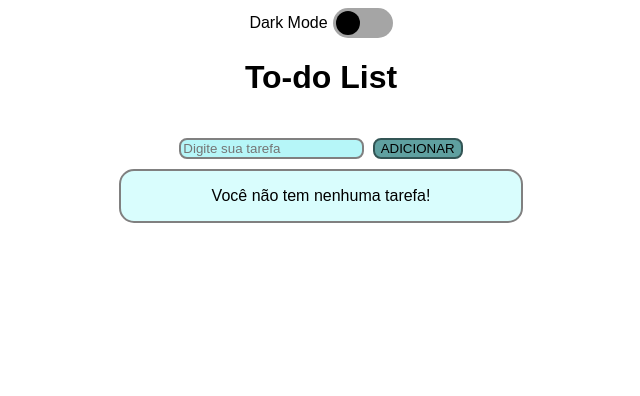
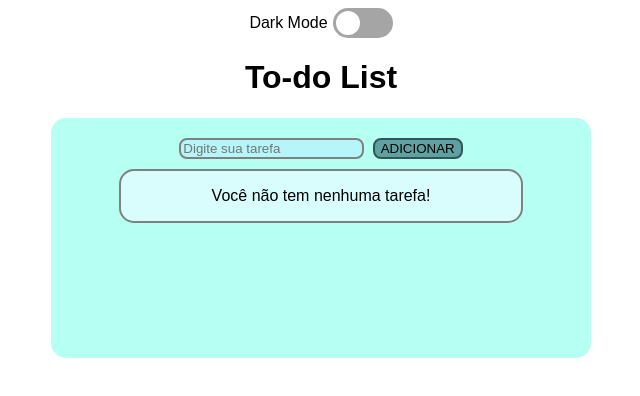
Before and after one commit to BreninDevv/Todo-list-React, a React (Vite) app: page / in a window 1280 px wide. Shown: the top 396 px of the page, without its empty margins (319-959 px from the left). Built offline with nearby package versions, Linux system fonts and the light colour scheme; a web font is replaced by a local one.

Commit message:
feat: dark mode completo e projeto quase finalizado

```diff
--- a/src/App.jsx
+++ b/src/App.jsx
@@ -23,9 +23,17 @@ function App() {
 
   useEffect(() => {
     if (theme === "dark") {
+      const btnDark = document.getElementById("btnDarkMode");
+      const bolinha = document.getElementById("bolinha");
+      btnDark.classList.add("dark");
+      bolinha.classList.add("dark");
       document.body.classList.add("dark");
       document.body.classList.remove("light");
     } else {
+      const btnDark = document.getElementById("btnDarkMode");
+      const bolinha = document.getElementById("bolinha");
+      btnDark.classList.remove("dark");
+      bolinha.classList.remove("dark");
       document.body.classList.add("light");
       document.body.classList.remove("dark");
     }
--- a/src/buttonDarkMode.jsx
+++ b/src/buttonDarkMode.jsx
@@ -1,7 +1,11 @@
 const ButtonDarkMode = ({ alternarTema }) => {
   return (
-    <div className="btnDarkMode">
-      <div className="bolinha" onClick={() => alternarTema()}></div>
+    <div
+      id="btnDarkMode"
+      className="btnDarkMode"
+      onClick={() => alternarTema()}
+    >
+      <div id="bolinha" className="bolinha"></div>
     </div>
   );
 };
--- a/src/style.css
+++ b/src/style.css
@@ -6,7 +6,7 @@
 }
 
 .main {
-  --cor-fundo-container: white;
+  --cor-fundo-container: rgb(181, 255, 243);
   --cor-fundo-lista: rgb(217, 253, 253);
   --cor-fundo-input: rgb(182, 246, 248);
   --cor-texto-principal: black;
@@ -16,7 +16,7 @@
   --cor-btn-remove-fundo: red;
   --cor-btn-remove-borda: rgb(94, 21, 21);
   --cor-checkbox-marcado: rgb(1, 211, 1);
-  --cor-bolinha-darkmode: black;
+  --cor-bolinha-darkmode: white;
   --cor-fundo-darkmode: rgb(165, 165, 165);
   --cor-h1-span: rgb(0, 0, 0);
 
@@ -81,6 +81,7 @@ span {
   margin-bottom: 40px;
   width: 400px;
   max-height: 640px;
+  overflow: auto;
 }
 .inputAndBtn {
   display: flex;
@@ -158,6 +159,10 @@ ul {
   border-radius: 20px;
   cursor: pointer;
   position: relative;
+  transition: 0.5s;
+}
+.btnDarkMode.dark {
+  background-color: white;
 }
 .bolinha {
   width: 30px;
@@ -167,9 +172,12 @@ ul {
   transform: scale(0.8);
   cursor: pointer;
   position: absolute;
+  transition: 0.5s;
 }
 .bolinha.dark {
-  left: 20px;
+  transform: translateX(30px) scale(0.8);
+  transition: 0.5s;
+  background-color: rgb(18, 18, 43);
 }
 .divBtn {
   display: flex;
```
